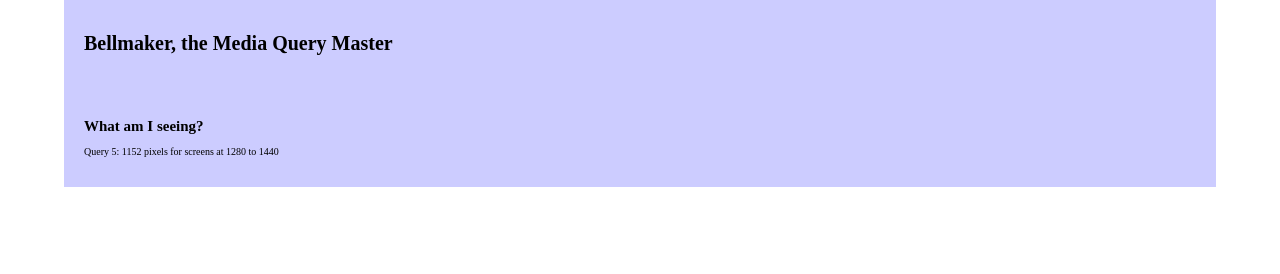
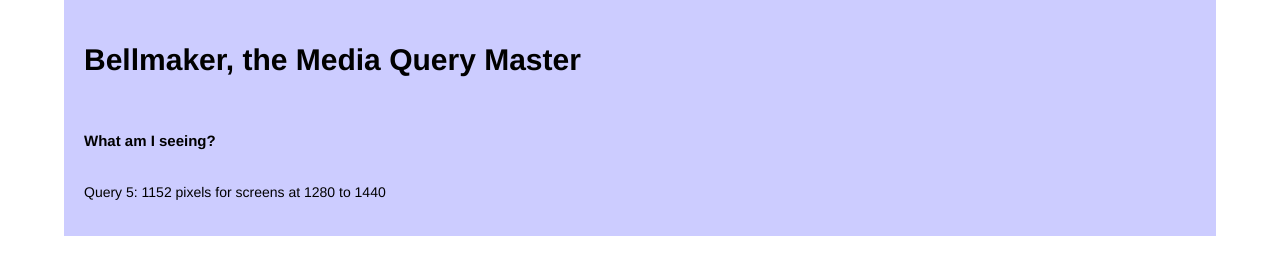
Before and after one commit to herereadthis/bellmaker, a plain HTML site: page index.html in a window 1280 px wide. Drawn offline with Linux system fonts and the light colour scheme.

Commit message:
slight css tweaks for demo page

```diff
--- a/src/less/global_reset.less
+++ b/src/less/global_reset.less
@@ -14,15 +14,30 @@ body {
     text-rendering: optimizelegibility;
     font-size: 1em;
     line-height: 1;
+    font-family: Helvetica, Arial, sans-serif;
 }
 
 [role="banner"], [role="main"] {
     margin: 0 auto;
     overflow: auto;
     box-sizing: border-box;
-    padding: 2rem;
 }
 [role="banner"] {
+    > h1 {
+        padding: 2rem;
+    }
 }
 [role="main"] {
+    > p, > h2 {
+        padding: 0 2rem 2rem;
+    }
 }
+
+h1 {
+    font-size: 3rem;
+    line-height: 4rem;
+}
+p {
+    font-size: 1.4rem;
+    line-height: 2rem;
+}
```
Also changed, not shown: src/main.css.
